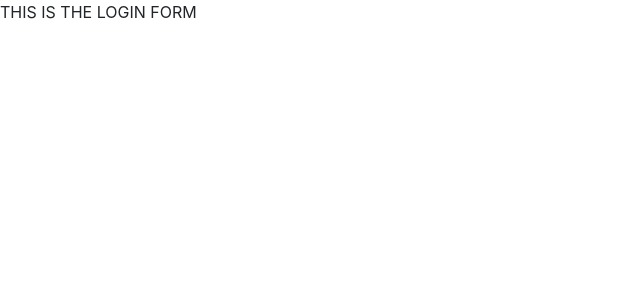
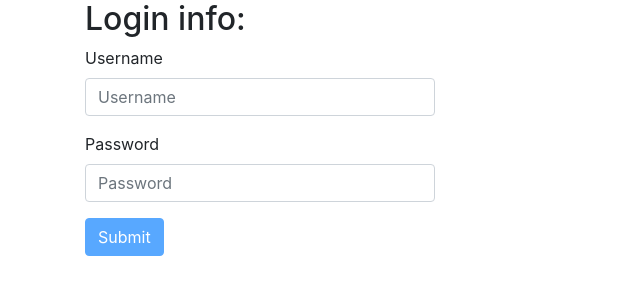
Before and after one commit to ufoscout/WeWeb, an Angular app in the folder frontend/Angular-Typescript/: page /login in a window 1280 px wide. Shown: the top 300 px of the page, without its empty margins (0-640 px from the left). Built offline with nearby package versions, Linux system fonts and the light colour scheme.

Commit message:
Add login form

```diff
--- a/frontend/Angular-Typescript/src/app/app.component.html
+++ b/frontend/Angular-Typescript/src/app/app.component.html
@@ -1 +1,3 @@
-<router-outlet></router-outlet>
+<div class="container">
+    <router-outlet></router-outlet>
+</div>
--- /dev/null
+++ b/frontend/Angular-Typescript/src/app/module/common/header/header.component.css
@@ -0,0 +1,7 @@
+.ng-valid[required], .ng-valid.required  {
+    border-left: 5px solid #42A948; /* green */
+  }
+
+  .ng-invalid:not(form)  {
+    border-left: 5px solid #a94442; /* red */
+  }
--- a/frontend/Angular-Typescript/src/app/module/common/header/header.component.html
+++ b/frontend/Angular-Typescript/src/app/module/common/header/header.component.html
@@ -1,4 +1,4 @@
-<div class="container" style="padding-left: 0; padding-right: 0;">
+<div>
   <header class="navbar navbar-light bg-light navbar-expand-lg">
 
     <a class="navbar-brand" [routerLink]="['/']" (click)="navbarCollapsed = true">WeWeb</a>
--- a/frontend/Angular-Typescript/src/app/module/login/index.ts
+++ b/frontend/Angular-Typescript/src/app/module/login/index.ts
@@ -1,7 +1,9 @@
 import { NgModule } from '@angular/core';
+import { FormsModule }   from '@angular/forms';
 import { NgbModule } from '@ng-bootstrap/ng-bootstrap';
 import { LoginComponent } from './login.component';
 import { LoginRoutingModule } from './login.routing';
+import { CommonModule } from '@angular/common';
 
 @NgModule({
   declarations: [
@@ -9,6 +11,8 @@
   ],
   imports: [
     NgbModule,
+    CommonModule,
+    FormsModule,
     LoginRoutingModule,
   ],
   providers: []
--- a/frontend/Angular-Typescript/src/app/module/login/login.component.html
+++ b/frontend/Angular-Typescript/src/app/module/login/login.component.html
@@ -1,5 +1,26 @@
-<div>
-
-    THIS IS THE LOGIN FORM
-
+<div class="row">
+    <div class="col-lg-4">
+        <h2>
+            Login info:
+        </h2>
+        <form #loginForm="ngForm">
+            <div class="form-group">
+                <label for="username">Username</label>
+                <input type="email" class="form-control" placeholder="Username" [(ngModel)]="model.username" name="username" id="username"
+                    #username="ngModel" required>
+                <div [hidden]="username.valid || username.pristine" class="alert alert-danger">
+                    Name is required
+                </div>
+            </div>
+            <div class="form-group">
+                <label for="password">Password</label>
+                <input type="password" class="form-control" placeholder="Password" [(ngModel)]="model.password" name="password" id="password"
+                    #password="ngModel" required>
+                <div [hidden]="password.valid || password.pristine" class="alert alert-danger">
+                    Password is required
+                </div>
+            </div>
+            <button [disabled]="!loginForm.form.valid" class="btn btn-primary" (click)="submitLogin()">Submit</button>
+        </form>
+    </div>
 </div>
--- a/frontend/Angular-Typescript/src/app/module/login/login.component.ts
+++ b/frontend/Angular-Typescript/src/app/module/login/login.component.ts
@@ -1,9 +1,17 @@
 import { Component } from '@angular/core';
+import { Login } from './login.model';
 
 @Component({
   selector: 'app-login',
-  templateUrl: './login.component.html'
+  templateUrl: './login.component.html',
+  styles: ['./header.component.css']
 })
 export class LoginComponent {
 
+  model = new Login('', '');
+
+  submitLogin(): void {
+    console.log("Send login data " + JSON.stringify(this.model));
+  }
+
 }
--- /dev/null
+++ b/frontend/Angular-Typescript/src/app/module/login/login.model.ts
@@ -0,0 +1,8 @@
+export class Login {
+
+    constructor(
+        public username: string,
+        public password: string
+    ) { }
+
+}
```
